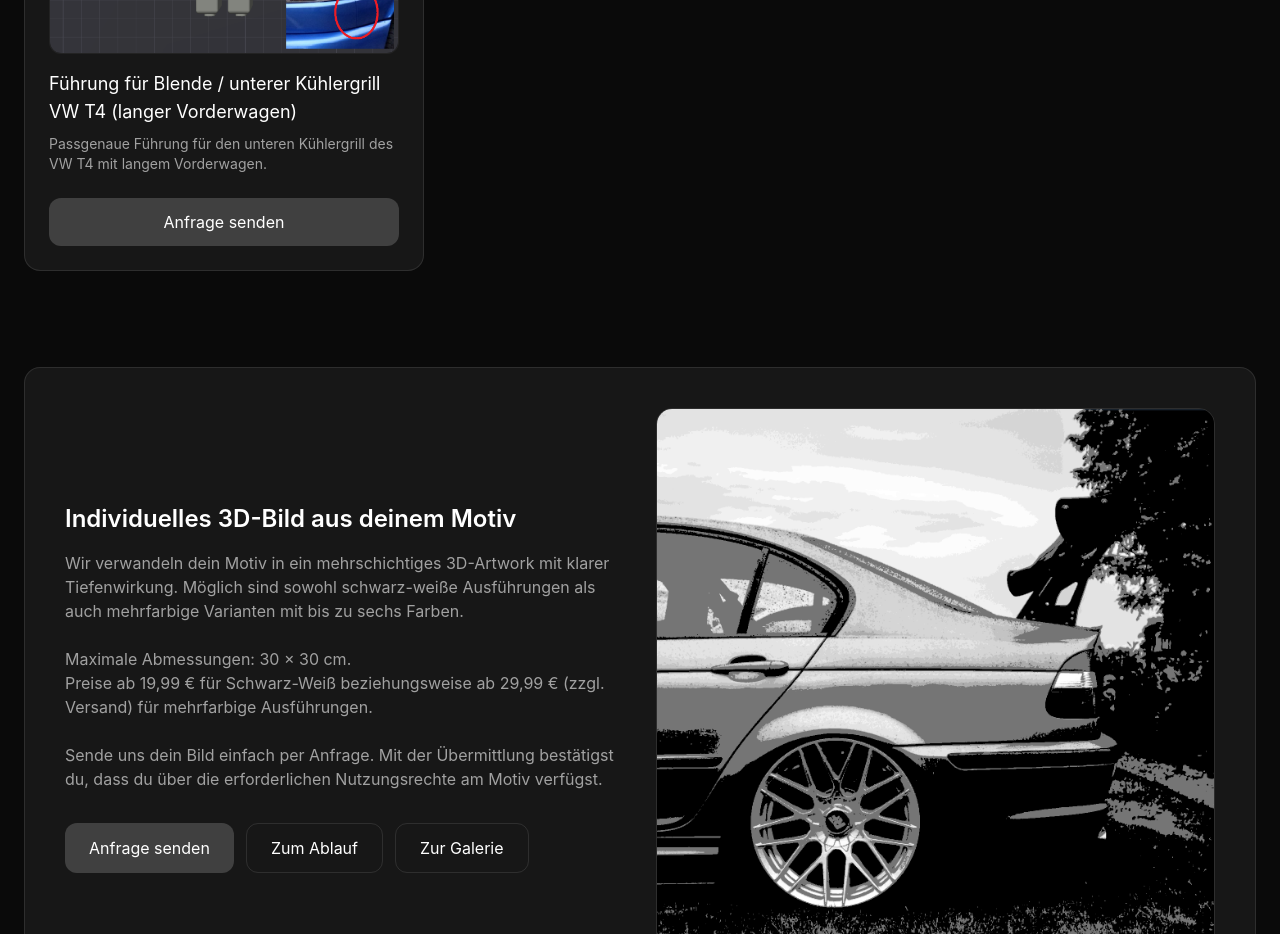
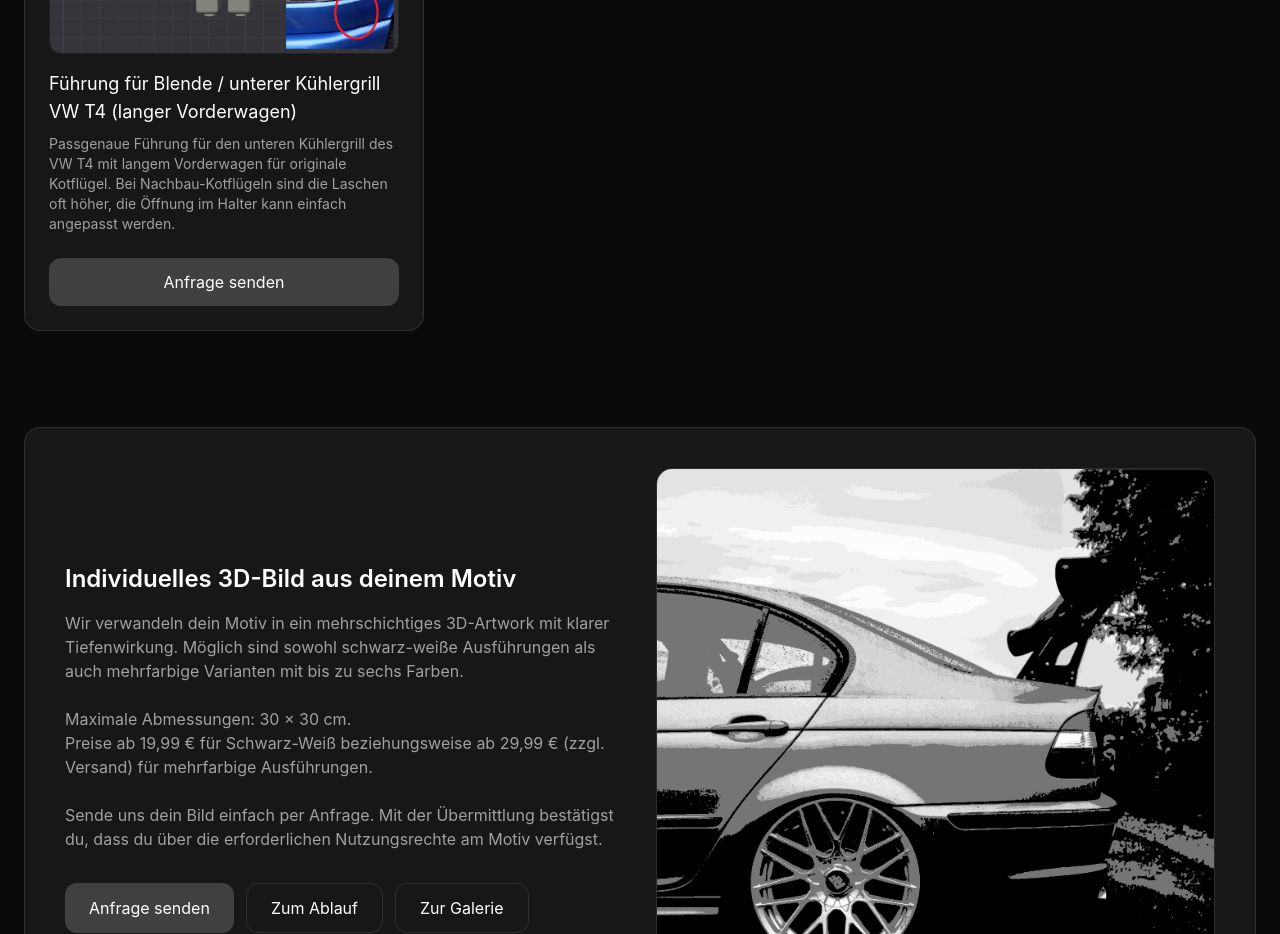
Before and after one commit to WernerG98/glueck-engineering, a React (Vite) app: page / in a window 1280 px wide. Shown: the part 920-1854 px from the top of the page. Built offline with nearby package versions, Linux system fonts and the light colour scheme.

Commit message:
Update App.jsx

```diff
--- a/src/App.jsx
+++ b/src/App.jsx
@@ -7,7 +7,7 @@ export default function GlueckEngineeringWebsite() {
     {
       name: "Führung für Blende / unterer Kühlergrill VW T4 (langer Vorderwagen)",
       image: "/Fuehrung_Blende_T4.png",
-      text: "Passgenaue Führung für den unteren Kühlergrill des VW T4 mit langem Vorderwagen.",
+      text: "Passgenaue Führung für den unteren Kühlergrill des VW T4 mit langem Vorderwagen für originale Kotflügel. Bei Nachbau-Kotflügeln sind die Laschen oft höher, die Öffnung im Halter kann einfach angepasst werden.",
     },
   ];
 
```
